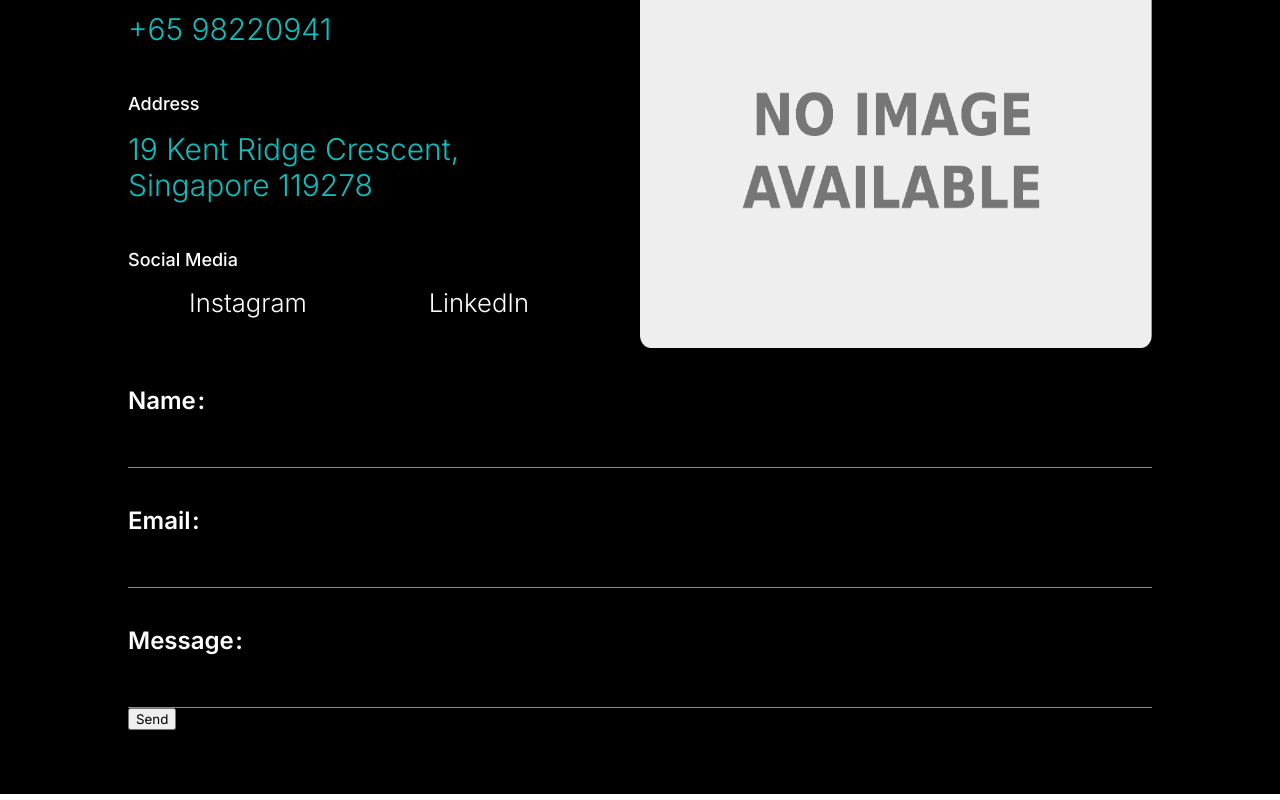
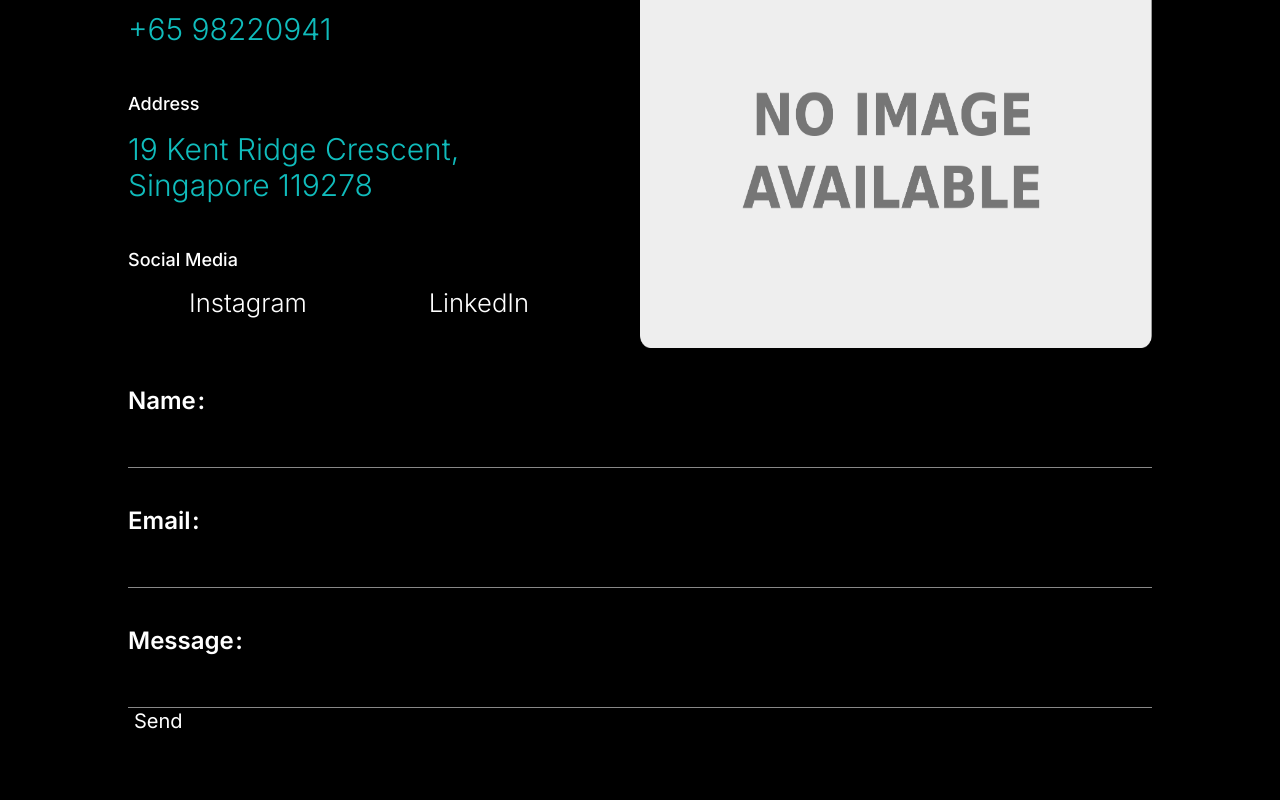
Before and after one commit to rhdevs/rhdevs-website, a React (Create React App) app: page /contact in a window 1280 px wide. Shown: the part 545-1345 px from the top of the page. Built offline with nearby package versions, Linux system fonts and the light colour scheme.

Commit message:
add optional button onclick

```diff
--- a/src/components/Button.tsx
+++ b/src/components/Button.tsx
@@ -6,18 +6,27 @@ type Props = {
   link?: string
   fontSize?: string
   isActive?: boolean
+  onClick?: () => void
 }
 
 const defaultProps = {
   link: '',
   fontSize: '20px',
   isActive: false,
+  onClick: null,
 }
+
 function Button(props: Props) {
+  const onClick = () => {
+    if (props.onClick) {
+      return props.onClick && props.onClick()
+    }
+    return window.open(props.link, '_blank')
+  }
   return (
     <BaseButton fontSize={props.fontSize} isActive={props.isActive}>
       {/* eslint-disable-next-line security/detect-non-literal-fs-filename */}
-      <AntdButton type="text" onClick={() => window.open(props.link, '_blank')}>
+      <AntdButton type="text" onClick={() => onClick()}>
         {props.text}
       </AntdButton>
     </BaseButton>
--- a/src/components/Contact.tsx
+++ b/src/components/Contact.tsx
@@ -2,8 +2,8 @@
 // For more help visit https://formspr.ee/react-help
 import React, { useState } from 'react'
 import axios from 'axios'
-import { Button } from 'antd'
 import InputField from './InputField'
+import Button from './Button'
 
 export function ContactForm() {
   const [cName, setName] = useState<string>('')
@@ -31,7 +31,7 @@ export function ContactForm() {
       <InputField title="Name" value={cName} setValue={setName} type="name" />
       <InputField title="Email" value={cEmail} setValue={setEmail} type="email" />
       <InputField title="Message" value={cMessage} setValue={setMessage} type="text" />
-      <Button onClick={() => onSubmit()}>Send</Button>
+      <Button text="Send" onClick={() => onSubmit()} />
     </>
   )
 }
```
